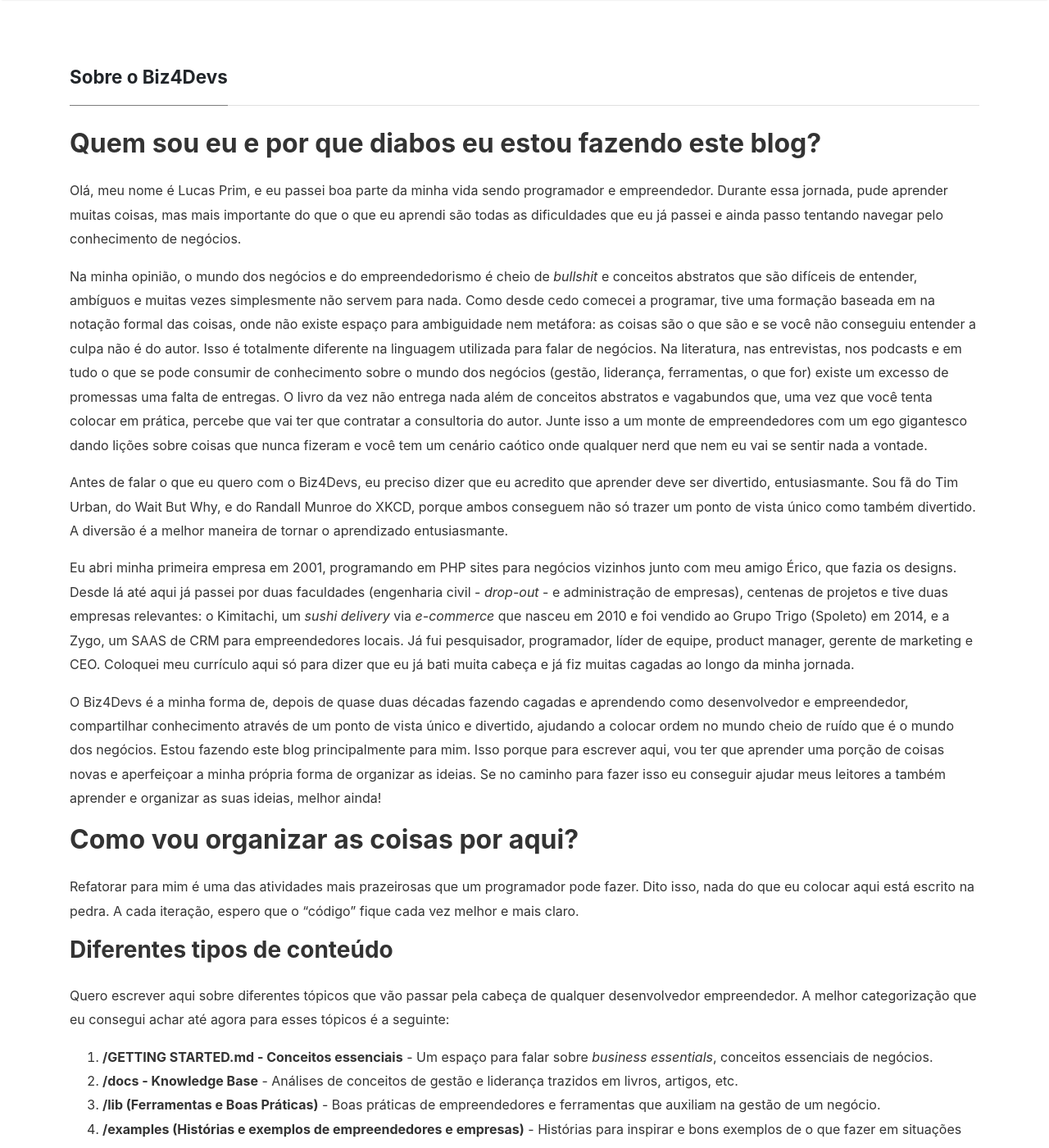
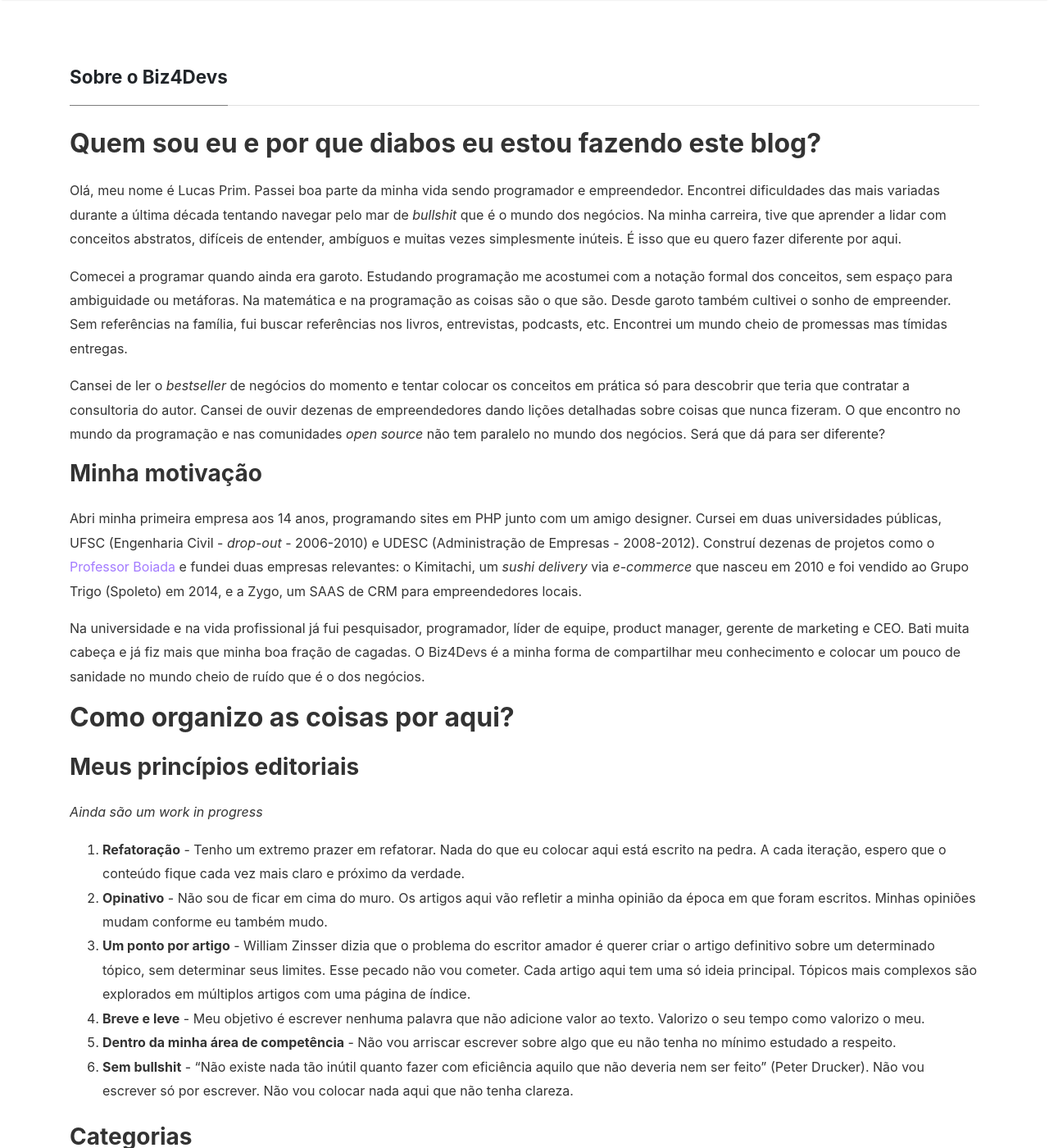
Before and after one commit to lucasprim/biz4devs, a Jekyll site: the page built from _pages/about.md, in a window 1280 px wide and 1400 px high. Shown: the whole window at 82% size. Built offline with Jekyll 4.4.1, drawn with Linux system fonts in a browser that asks for light colours; nearby versions of some CDN libraries; some of the changed text lies outside the part shown.

Commit message:
Re-organized about, re-categorized some texts

```diff
--- a/_pages/about.md
+++ b/_pages/about.md
@@ -7,48 +7,61 @@
 
 ## Quem sou eu e por que diabos eu estou fazendo este blog?
 
-Olá, meu nome é Lucas Prim, e eu passei boa parte da minha vida sendo programador e empreendedor. Durante essa jornada, pude aprender muitas coisas, mas mais importante do que o que eu aprendi são todas as dificuldades que eu já passei e ainda passo tentando navegar pelo conhecimento de negócios.
+Olá, meu nome é Lucas Prim. Passei boa parte da minha vida sendo programador e empreendedor.
+Encontrei dificuldades das mais variadas durante a última década tentando navegar pelo mar de *bullshit* que é o mundo
+dos negócios. Na minha carreira, tive que aprender a lidar com conceitos abstratos, difíceis de entender, ambíguos e
+muitas vezes simplesmente inúteis. É isso que eu quero fazer diferente por aqui.
 
-Na minha opinião, o mundo dos negócios e do empreendedorismo é cheio de *bullshit* e conceitos abstratos que são difíceis de entender, ambíguos e muitas vezes simplesmente não servem para nada.
-Como desde cedo comecei a programar, tive uma formação baseada em na notação formal das coisas, onde não existe espaço para ambiguidade nem metáfora: as coisas são o que são e se você não conseguiu entender a culpa não é do autor. Isso é totalmente diferente na linguagem utilizada para falar de negócios.
-Na literatura, nas entrevistas, nos podcasts e em tudo o que se pode consumir de conhecimento sobre o mundo dos negócios (gestão, liderança, ferramentas, o que for) existe um excesso de promessas uma falta de entregas. O livro da vez não entrega nada além de conceitos abstratos e vagabundos que, uma vez que você tenta colocar em prática, percebe que vai ter que contratar a consultoria do autor. Junte isso a um monte de empreendedores com um ego gigantesco dando lições sobre coisas que nunca fizeram e você tem um cenário caótico onde qualquer nerd que nem eu vai se sentir nada a vontade.
+Comecei a programar quando ainda era garoto. Estudando programação me acostumei com a notação formal dos conceitos,
+sem espaço para ambiguidade ou metáforas. Na matemática e na programação as coisas são o que são. Desde garoto também
+cultivei o sonho de empreender. Sem referências na família, fui buscar referências nos livros, entrevistas, podcasts,
+etc. Encontrei um mundo cheio de promessas mas tímidas entregas.
 
-Antes de falar o que eu quero com o Biz4Devs, eu preciso dizer que eu acredito que aprender deve ser divertido, entusiasmante. Sou fã do Tim Urban, do Wait But Why, e do Randall Munroe do XKCD, porque ambos conseguem não só trazer um ponto de vista único como também divertido. A diversão é a melhor maneira de tornar o aprendizado entusiasmante.
+Cansei de ler o *bestseller* de negócios do momento e tentar colocar os conceitos em prática só para descobrir que teria
+que contratar a consultoria do autor. Cansei de ouvir dezenas de empreendedores dando lições detalhadas sobre coisas que
+nunca fizeram. O que encontro no mundo da programação e nas comunidades *open source* não tem paralelo no mundo dos
+negócios. Será que dá para ser diferente?
 
-Eu abri minha primeira empresa em 2001, programando em PHP sites para negócios vizinhos junto com meu amigo Érico, que fazia os designs. Desde lá até aqui já passei por duas faculdades (engenharia civil - *drop-out* - e administração de empresas), centenas de projetos e tive duas empresas relevantes: o Kimitachi, um *sushi delivery* via *e-commerce* que nasceu em 2010 e foi vendido ao Grupo Trigo (Spoleto) em 2014, e a Zygo, um SAAS de CRM para empreendedores locais. Já fui pesquisador, programador, líder de equipe, product manager, gerente de marketing e CEO. Coloquei meu currículo aqui só para dizer que eu já bati muita cabeça e já fiz muitas cagadas ao longo da minha jornada.
+### Minha motivação
 
-O Biz4Devs é a minha forma de, depois de quase duas décadas fazendo cagadas e aprendendo como desenvolvedor e empreendedor, compartilhar conhecimento através de um ponto de vista único e divertido, ajudando a colocar ordem no mundo cheio de ruído que é o mundo dos negócios.
-Estou fazendo este blog principalmente para mim. Isso porque para escrever aqui, vou ter que aprender uma porção de coisas novas e aperfeiçoar a minha própria forma de organizar as ideias.
-Se no caminho para fazer isso eu conseguir ajudar meus leitores a também aprender e organizar as suas ideias, melhor ainda!
+Abri minha primeira empresa aos 14 anos, programando sites em PHP junto com um amigo designer. Cursei em duas
+universidades públicas, UFSC (Engenharia Civil - *drop-out* - 2006-2010) e UDESC (Administração de Empresas - 2008-2012).
+Construí dezenas de projetos como o [Professor Boiada](https://www.youtube.com/watch?v=rlm3yNK4svI) e fundei duas
+empresas relevantes: o Kimitachi, um *sushi delivery* via *e-commerce* que nasceu em 2010 e foi vendido ao Grupo Trigo
+(Spoleto) em 2014, e a Zygo, um SAAS de CRM para empreendedores locais.
 
-## Como vou organizar as coisas por aqui?
-Refatorar para mim é uma das atividades mais prazeirosas que um programador pode fazer. Dito isso, nada do que eu colocar aqui está escrito na pedra. A cada iteração, espero que o "código" fique cada vez melhor e mais claro.
+Na universidade e na vida profissional já fui pesquisador, programador, líder de equipe, product manager, gerente de
+marketing e CEO. Bati muita cabeça e já fiz mais que minha boa fração de cagadas. O Biz4Devs é a minha forma de
+compartilhar meu conhecimento e colocar um pouco de sanidade no mundo cheio de ruído que é o dos negócios.
 
-### Diferentes tipos de conteúdo
-Quero escrever aqui sobre diferentes tópicos que vão passar pela cabeça de qualquer desenvolvedor empreendedor. A melhor categorização que eu consegui achar até agora para esses tópicos é a seguinte:
+## Como organizo as coisas por aqui?
 
-1. **/GETTING STARTED.md - Conceitos essenciais** -
-Um espaço para falar sobre *business essentials*, conceitos essenciais de negócios.
-2. **/docs - Knowledge Base** -
-Análises de conceitos de gestão e liderança trazidos em livros, artigos, etc.
-3. **/lib (Ferramentas e Boas Práticas)** -
-Boas práticas de empreendedores e ferramentas que auxiliam na gestão de um negócio.
-4. **/examples (Histórias e exemplos de empreendedores e empresas)** -
-Histórias para inspirar e bons exemplos de o que fazer em situações que todo empreendedor se depara.
-5. **/faq - Perguntas Frequentes** -
-Aqui eu respondo perguntas de devs empreendedores.
-6. **/dev/null - Opiniões** -
-Não sou isento de opiniões, pelo contrário, então nesse espaço eu vou dar as minhas. O nome é sugestivo, `/dev/null` porque fica a sua escolha concordar ou simplesmente ignorar.
-7. **/metadata - Conceitos do biz4devs** -
-Artigos que explicam conceitos essenciais do próprio blog.
+### Meus princípios editoriais
 
-### Formato
-Vou sempre trazer uma abstração única, particular deste blog, para explicar os conceitos. Quero explicar conceitos de negócios como se estivesse explicando *softwares*.
+*Ainda são um work in progress*
 
-## É isso
+1. **Refatoração** - Tenho um extremo prazer em refatorar. Nada do que eu colocar aqui está escrito na pedra. A cada
+iteração, espero que o conteúdo fique cada vez mais claro e próximo da verdade.
+2. **Opinativo** - Não sou de ficar em cima do muro. Os artigos aqui vão refletir a minha opinião da época em que foram
+escritos. Minhas opiniões mudam conforme eu também mudo.
+3. **Um ponto por artigo** - William Zinsser dizia que o problema do escritor amador é querer criar o artigo definitivo
+sobre um determinado tópico, sem determinar seus limites. Esse pecado não vou cometer. Cada artigo aqui tem uma só ideia
+principal. Tópicos mais complexos são explorados em múltiplos artigos com uma página de índice.
+4. **Breve e leve** - Meu objetivo é escrever nenhuma palavra que não adicione valor ao texto. Valorizo o seu tempo
+como valorizo o meu.
+5. **Dentro da minha área de competência** - Não vou arriscar escrever sobre algo que eu não tenha no mínimo estudado a
+respeito.
+6. **Sem bullshit** - "Não existe nada tão inútil quanto fazer com eficiência aquilo que não deveria nem ser feito"
+(Peter Drucker). Não vou escrever só por escrever. Não vou colocar nada aqui que não tenha clareza.
 
-Escrevendo aqui estarei sem dúvida contribuindo para o meu desenvolvimento. Espero contribuir de alguma forma para o seu também!
+### Categorias
 
-Bem-vindo ao Biz4Devs.
-
-LP
+1. **docs** - Knowledge Base - Análises de conceitos de gestão e liderança trazidos em livros, artigos, etc.
+2. **lib** - Ferramentas e Boas Práticas - Boas práticas de empreendedores e ferramentas que auxiliam na gestão de um
+negócio.
+3. **examples** - Histórias e de empreendedores e gestores - Histórias para inspirar e bons exemplos de o que fazer em
+situações que todo empreendedor se depara.
+4. **faq** - Perguntas - Aqui eu respondo perguntas que recebo de devs e empreendedores.
+5. **dev/null** - Opiniões - Não sou isento de opiniões, pelo contrário, então nesse espaço eu vou dar as minhas. O nome
+é sugestivo, `dev/null` porque fica a sua escolha concordar ou simplesmente ignorar.
+6. **metadata** - Conceitos do biz4devs - Artigos que explicam conceitos essenciais do próprio blog.
```
Also changed, not shown: _posts/2020-06-23-Fuja-do-dinheiro-dizendo-nao-para-oportuinidades.md (+1 -1 lines), _posts/2020-07-01-Como-crescer-a-empresa-refatorando.md (+1 -1 lines), _posts/2020-07-02-A-agenda-de-um-gestor.md (+1 -1 lines).
